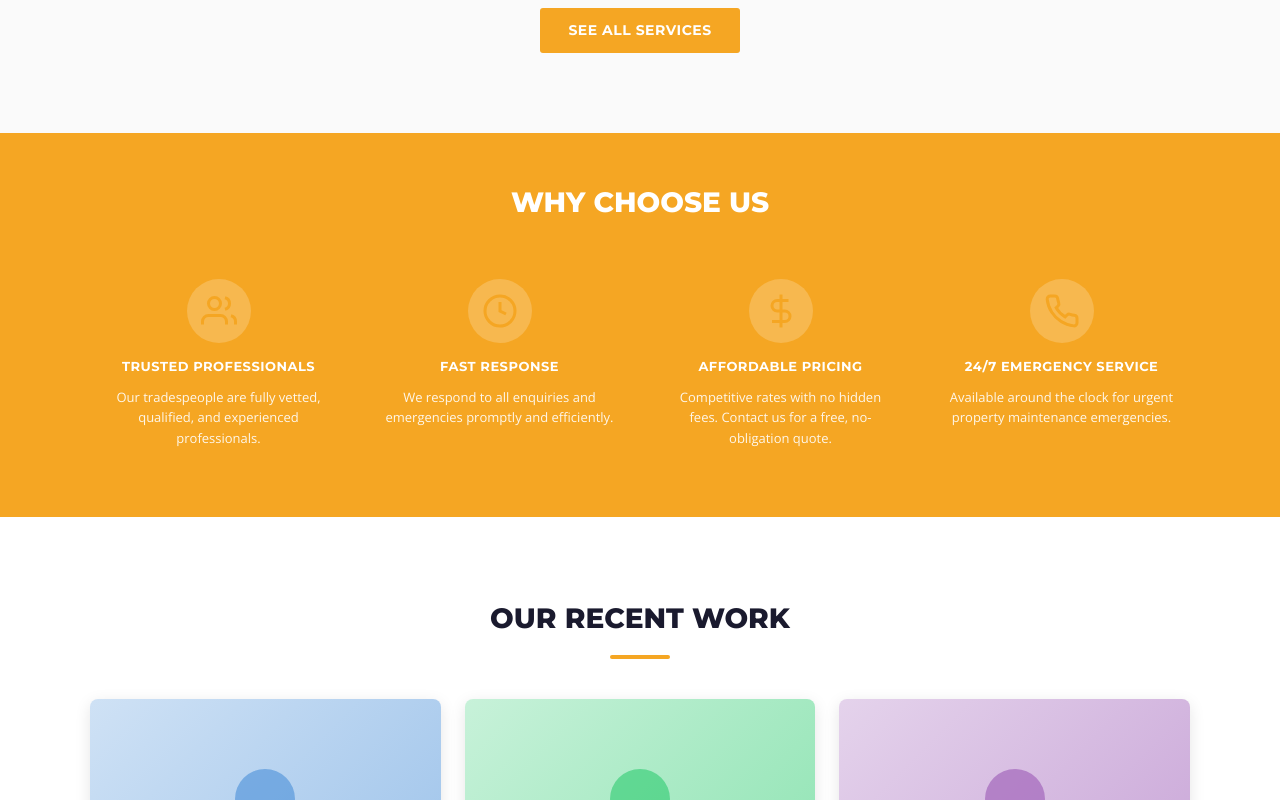
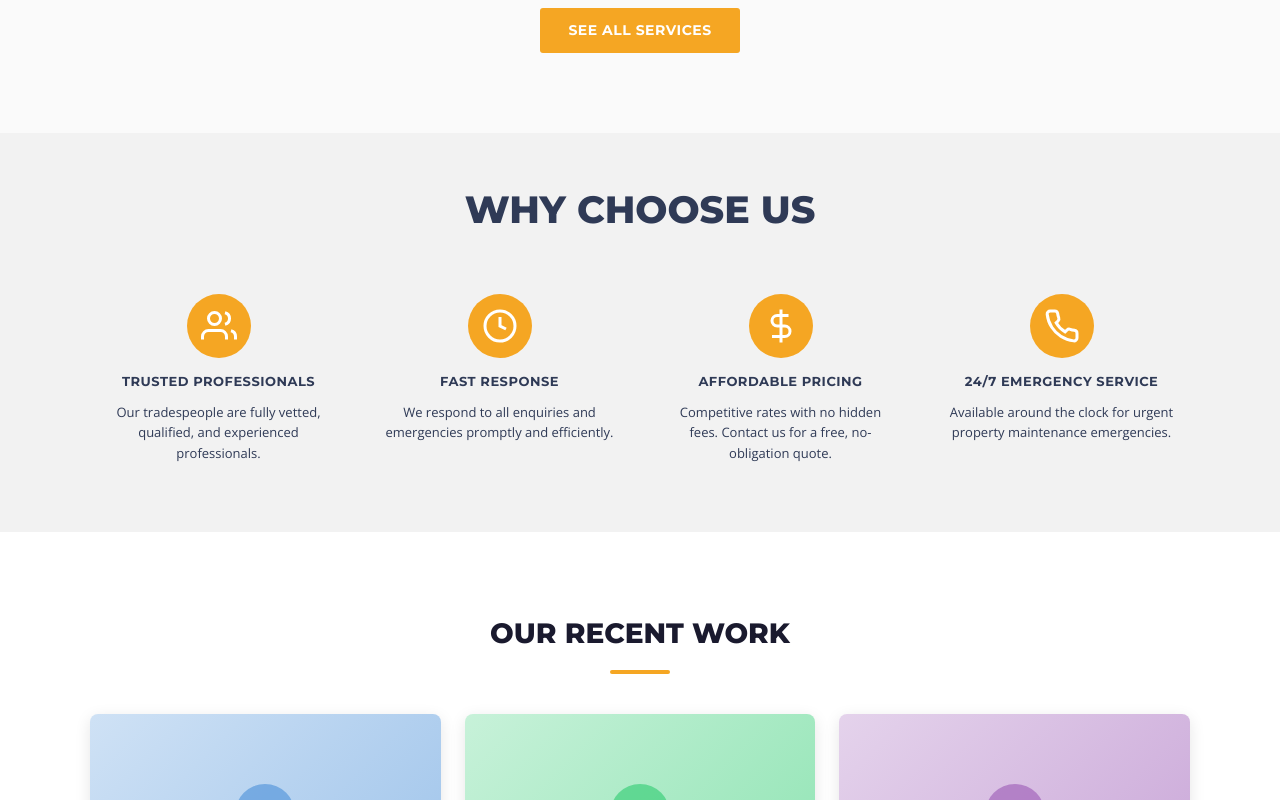
Before and after one commit to muhibnadeem/Fixora, a Next.js app: page / in a window 1280 px wide. Shown: the part 1160-1960 px from the top of the page. Built offline with nearby package versions, Linux system fonts and the light colour scheme.

Commit message:
fixed the Why choose us section

```diff
--- a/src/app/page.tsx
+++ b/src/app/page.tsx
@@ -73,28 +73,29 @@ const LinkedInIcon = () => (
 /* ─── Service Icons ─── */
 /* ─── Why Choose Us Icons ─── */
 const TrustedIcon = () => (
-  <svg width="36" height="36" viewBox="0 0 24 24" fill="none" stroke="#f5a623" strokeWidth="2">
+  <svg width="36" height="36" viewBox="0 0 24 24" fill="none" stroke="currentColor" strokeWidth="2">
     <path d="M17 21v-2a4 4 0 0 0-4-4H5a4 4 0 0 0-4 4v2"/><circle cx="9" cy="7" r="4"/><path d="M23 21v-2a4 4 0 0 0-3-3.87"/><path d="M16 3.13a4 4 0 0 1 0 7.75"/>
   </svg>
 );
 const FastIcon = () => (
-  <svg width="36" height="36" viewBox="0 0 24 24" fill="none" stroke="#f5a623" strokeWidth="2">
+  <svg width="36" height="36" viewBox="0 0 24 24" fill="none" stroke="currentColor" strokeWidth="2">
     <circle cx="12" cy="12" r="10"/><polyline points="12 6 12 12 16 14"/>
   </svg>
 );
 const AffordableIcon = () => (
-  <svg width="36" height="36" viewBox="0 0 24 24" fill="none" stroke="#f5a623" strokeWidth="2">
+  <svg width="36" height="36" viewBox="0 0 24 24" fill="none" stroke="currentColor" strokeWidth="2">
     <line x1="12" y1="1" x2="12" y2="23"/><path d="M17 5H9.5a3.5 3.5 0 0 0 0 7h5a3.5 3.5 0 0 1 0 7H6"/>
   </svg>
 );
 const EmergencyIcon = () => (
-  <svg width="36" height="36" viewBox="0 0 24 24" fill="none" stroke="#f5a623" strokeWidth="2">
+  <svg width="36" height="36" viewBox="0 0 24 24" fill="none" stroke="currentColor" strokeWidth="2">
     <path d="M22 16.92v3a2 2 0 0 1-2.18 2 19.79 19.79 0 0 1-8.63-3.07 19.5 19.5 0 0 1-6-6 19.79 19.79 0 0 1-3.07-8.67A2 2 0 0 1 4.11 2h3a2 2 0 0 1 2 1.72 12.84 12.84 0 0 0 .7 2.81 2 2 0 0 1-.45 2.11L8.09 9.91a16 16 0 0 0 6 6l1.27-1.27a2 2 0 0 1 2.11-.45 12.84 12.84 0 0 0 2.81.7A2 2 0 0 1 22 16.92z"/>
   </svg>
 );
 
+
 const MapPinIcon = () => (
-  <svg width="16" height="16" viewBox="0 0 24 24" fill="none" stroke="#f5a623" strokeWidth="2">
+  <svg width="20" height="20" viewBox="0 0 24 24" fill="none" stroke="currentColor" strokeWidth="2">
     <path d="M21 10c0 7-9 13-9 13s-9-6-9-13a9 9 0 0 1 18 0z"/><circle cx="12" cy="10" r="3"/>
   </svg>
 );
@@ -505,9 +506,9 @@ export default function FinestPropertyServices() {
       </section>
 
       {/* ─── WHY CHOOSE US ─── */}
-      <section style={{ background: "#f5a623", padding: "48px 24px" }}>
+      <section style={{ background: "#F2F2F2", padding: "48px 24px" }}>
         <div style={{ maxWidth: 1100, margin: "0 auto" }}>
-          <h2 style={{ fontFamily: "'Montserrat', sans-serif", fontSize: 28, fontWeight: 800, color: "#fff", textTransform: "uppercase", textAlign: "center", marginBottom: 36 }}>WHY CHOOSE US</h2>
+          <h2 style={{ fontFamily: "'Montserrat', sans-serif", fontSize: 38, fontWeight: 800, color: "#2F3A56", textTransform: "uppercase", textAlign: "center", marginBottom: 36 }}>WHY CHOOSE US</h2>
           <div className="why-grid" style={{ display: "grid", gridTemplateColumns: "repeat(4, 1fr)", gap: 24 }}>
             {[
               { icon: <TrustedIcon />, title: "TRUSTED PROFESSIONALS", desc: "Our tradespeople are fully vetted, qualified, and experienced professionals." },
@@ -516,11 +517,11 @@ export default function FinestPropertyServices() {
               { icon: <EmergencyIcon />, title: "24/7 EMERGENCY SERVICE", desc: "Available around the clock for urgent property maintenance emergencies." },
             ].map((item, i) => (
               <div key={i} style={{ textAlign: "center", padding: "20px 12px" }}>
-                <div style={{ display: "flex", justifyContent: "center", marginBottom: 14, background: "rgba(255,255,255,0.2)", width: 64, height: 64, borderRadius: "50%", alignItems: "center", margin: "0 auto 14px" }}>
+                <div style={{ display: "flex", justifyContent: "center", marginBottom: 14, background: "#f5a623", width: 64, height: 64, borderRadius: "50%", alignItems: "center", margin: "0 auto 14px", color: "#fff" }}>
                   {item.icon}
                 </div>
-                <h3 style={{ fontFamily: "'Montserrat', sans-serif", fontSize: 13, fontWeight: 700, color: "#fff", textTransform: "uppercase", marginBottom: 10, letterSpacing: 0.5 }}>{item.title}</h3>
-                <p style={{ fontSize: 13, color: "rgba(255,255,255,0.9)", lineHeight: 1.6 }}>{item.desc}</p>
+                <h3 style={{ fontFamily: "'Montserrat', sans-serif", fontSize: 13, fontWeight: 700, color: "#2F3A56", textTransform: "uppercase", marginBottom: 10, letterSpacing: 0.5 }}>{item.title}</h3>
+                <p style={{ fontSize: 13, color: "#2F3A56", lineHeight: 1.6 }}>{item.desc}</p>
               </div>
             ))}
           </div>
```
